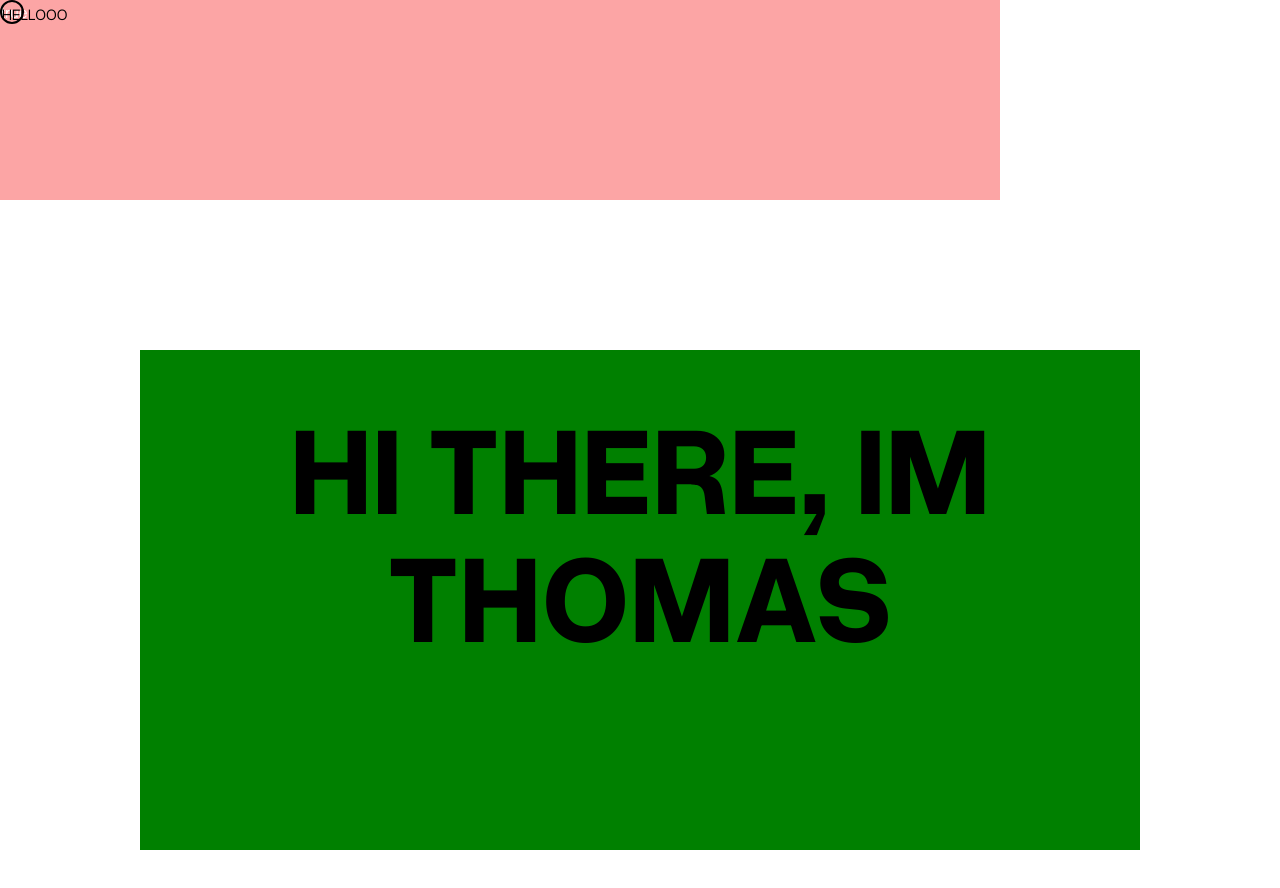
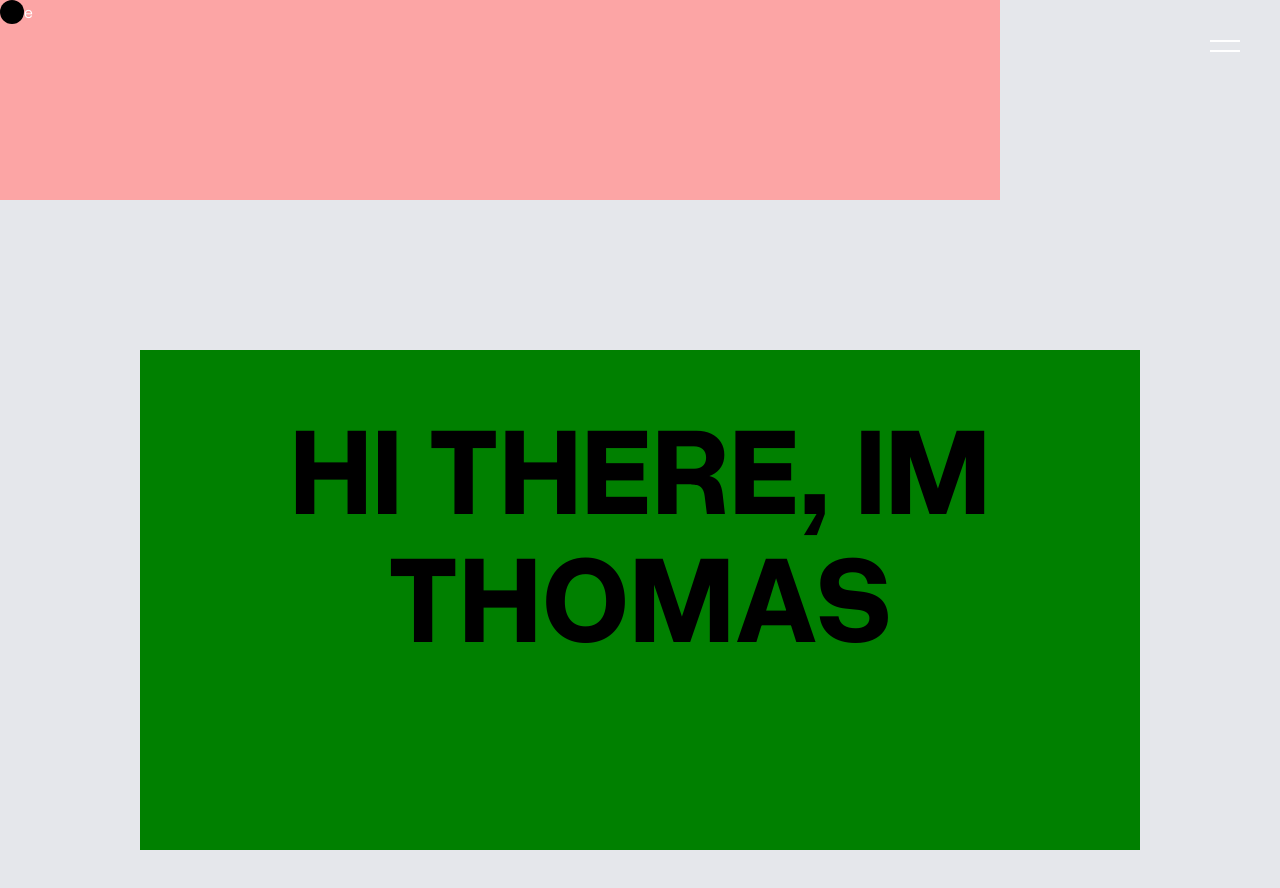
Before and after one commit to thomassbooth/thomas-booth-2024, a Next.js app: page / in a window 1280 px wide. Shown: the top 888 px of the page. Built offline with nearby package versions, Linux system fonts and the light colour scheme.

Commit message:
update types

```diff
--- a/src/app/globals.css
+++ b/src/app/globals.css
@@ -5,7 +5,7 @@
 body{
   margin: 0px;
   padding-bottom: 100vh;
-  cursor: none;
+  /* cursor: none; */
 }
 
 html {
--- a/src/app/layout.tsx
+++ b/src/app/layout.tsx
@@ -1,15 +1,16 @@
 import type { Metadata } from "next";
 import { Inter } from "next/font/google";
 import { GeistSans } from "geist/font/sans";
-import localFont from 'next/font/local'
+import localFont from "next/font/local";
 import "./globals.css";
 import Loading from "@/components/Loading";
 import Cursor from "@/components/Cursor";
+import CursorMenu from "@/layouts/CursorMenu";
 
 const OverusedGrotesk = localFont({
-  src: '../../public/fonts/OverusedGrotesk-VF.woff2',
-  display: 'swap',
-})
+  src: "../../public/fonts/OverusedGrotesk-VF.woff2",
+  display: "swap",
+});
 
 const inter = Inter({ subsets: ["latin"] });
 
@@ -26,8 +27,8 @@ export default function RootLayout({
   return (
     <html lang="en">
       <body className={OverusedGrotesk.className}>
-        <Loading/>
-        {children}
+        <Loading />
+        <CursorMenu>{children}</CursorMenu>
       </body>
     </html>
   );
--- a/src/app/page.tsx
+++ b/src/app/page.tsx
@@ -1,16 +1,17 @@
+'use client'
 import Card from "@/components/Card";
 import Cursor from "@/components/Cursor";
+import Menu from "@/components/Menu";
 import Random from "@/components/Random";
 import Image from "next/image";
 
 export default function Home() {
   return (
-    <main className=" ">
+    <main className="bg-gray-200">
       <Random/>
       <Card colour = {'green'}/>
       <Card colour = {'red'} />
       <Card colour = {'blue'} />
-      <Cursor/>
     </main>
   );
 }
--- a/src/components/Cursor.tsx
+++ b/src/components/Cursor.tsx
@@ -10,11 +10,17 @@ import {
 } from "framer-motion";
 import React, { useEffect, useRef } from "react";
 
-const Cursor = () => {
+const Cursor = ({ stickyElement }: { stickyElement: React.MutableRefObject<any>}) => {
   const [hover, setHover] = useHover((state) => [state.hover, state.setHover]);
 
   const cursorRef = useRef<any>();
-  const cursorSize = 24;
+  const cursorSize = hover ? 60 : 24;
+  const hoveredCursorSize = 60;
+
+  const rotate = (distance: {x: number, y: number}) => {
+    const newAngle = Math.atan2(distance.y, distance.x);
+    animate(cursorRef.current, { rotate: `${newAngle}rad` }, { duration: 0 });
+  };
 
   const mouse = {
     x: useMotionValue(0),
@@ -43,43 +49,90 @@ const Cursor = () => {
       y: clientY - centerCursorDrag.y,
     };
 
+    if (hover.type === "menu") {
+      const { left, top, height, width } =
+        stickyElement.current.getBoundingClientRect();
+
+      //center position of the stickyElement
+      const center = { x: left + width / 2, y: top + height / 2 };
+
+      //distance between the mouse pointer and the center of the custom cursor and
+      const distance = { x: clientX - center.x, y: clientY - center.y };
+
+      //rotate
+      rotate(distance);
+
+      //stretch based on the distance
+      const absDistance = Math.max(Math.abs(distance.x), Math.abs(distance.y));
+      const newScaleX = transform(absDistance, [0, height / 2], [1, 1.3]);
+      const newScaleY = transform(absDistance, [0, width / 2], [1, 0.8]);
+      scale.x.set(newScaleX);
+      scale.y.set(newScaleY);
+
+      //move mouse to center of stickyElement + slightly move it towards the mouse pointer
+      mouse.x.set(center.x - cursorSize / 2 + distance.x * 0.1);
+      mouse.y.set(center.y - cursorSize / 2 + distance.y * 0.1);
+      return;
+    }
+    if (hover.type === 'other') {
+      mouse.x.set(clientX - hoveredCursorSize / 2);
+      mouse.y.set(clientY - hoveredCursorSize / 2);
+    }
+
     if (!hover) {
       const absDistance = Math.max(Math.abs(distance.x), Math.abs(distance.y));
       const newScaleX = transform(absDistance, [0, (width * 3) / 2], [1, 1.3]);
-      const newScaleY = transform(absDistance, [0, (width * 3) / 2], [1, 0.6]);
-
-      const newAngle = Math.atan2(distance.y, distance.x);
-      animate(cursorRef.current, { rotate: `${newAngle}rad` }, { duration: 0 });
+      const newScaleY = transform(absDistance, [0, (width * 3) / 2], [1, 0.7]);
+      rotate(distance);
       scale.x.set(newScaleX);
       scale.y.set(newScaleY);
+      mouse.x.set(clientX - cursorSize / 2);
+      mouse.y.set(clientY - cursorSize / 2);
     }
-    mouse.x.set(clientX - cursorSize / 2);
-    mouse.y.set(clientY - cursorSize / 2);
+  };
+
+  const manageMouseOver = () => {
+    setHover({ type: "menu" });
+  };
+
+  const manageMouseLeave = () => {
+    setHover(false);
+    animate(
+      cursorRef.current,
+      { scaleX: 1, scaleY: 1 },
+      { duration: 0, type: "spring" }
+    );
   };
 
   useEffect(() => {
     window.addEventListener("mousemove", manageMouseMove);
-
     if (!hover)
       animate(
         cursorRef.current,
         { scaleX: 1, scaleY: 1 },
-        { duration: 0.5, type: "spring" }
+        { duration: 0, type: "spring" }
       );
-    if (hover) {
+    if (hover.type === "other") {
       animate(
         cursorRef.current,
-        { scaleX: 5, scaleY: 5 },
-        { duration: 0.5, type: "spring" }
-      );
-      animate(
-        cursorRef.current,
-        { rotate: 0 },
+        { scaleX: 1, scaleY: 1, rotate: 0  },
         { duration: 0, type: "spring" }
       );
     }
-    return () => window.removeEventListener("mousemove", manageMouseMove);
+    return () => {
+      window.removeEventListener("mousemove", manageMouseMove);
+    };
   }, [hover]);
+
+  useEffect(() => {
+    stickyElement.current.addEventListener("mouseenter", manageMouseOver);
+    stickyElement.current.addEventListener("mouseleave", manageMouseLeave);
+
+    return () => {
+      stickyElement.current.removeEventListener("mouseenter", manageMouseOver);
+      stickyElement.current.removeEventListener("mouseleave", manageMouseLeave);
+    };
+  }, [hover])
 
   return (
     <motion.div
@@ -87,7 +140,11 @@ const Cursor = () => {
       transformTemplate={({ rotate, scaleX, scaleY }) =>
         `rotate(${rotate}) scaleX(${scaleX}) scaleY(${scaleY})`
       }
-      className="w-6 h-6 fixed rounded-full z-10 border-2 border-black pointer-events-none"
+      className="flex justify-center items-center w-6 h-6 fixed rounded-full bg-black pointer-events-none"
+      animate={{
+        width: cursorSize,
+        height: cursorSize,
+      }}
       style={{
         left: smoothMouse.x,
         top: smoothMouse.y,
@@ -95,7 +152,7 @@ const Cursor = () => {
         scaleY: scale.y,
       }}
     >
-      {hover && <span>HELLOOO</span>}
+      {/* {hover && <span className="text-lg">view</span>} */}
     </motion.div>
   );
 };
--- a/src/components/Loading.tsx
+++ b/src/components/Loading.tsx
@@ -27,9 +27,9 @@ const Loading = ({ children }: any) => {
       {!loaded && (
         <motion.div
           exit={{ height: 0 }}
-          className="fixed top-0 flex justify-center items-center w-screen bg-black z-20 h-screen"
+          className="fixed top-0 flex justify-center items-center w-screen bg-gray-text z-20 h-screen"
         >
-          <span className = 'text-gray-text text-9xl font-bold'>THOMAS BOOTH FOLIO</span>
+          <span className = 'text-loading-background text-9xl font-bold'>THOMAS BOOTH FOLIO</span>
         </motion.div>
       )}
     </AnimatePresence>
--- /dev/null
+++ b/src/components/Magnetic.tsx
@@ -0,0 +1,35 @@
+"use client";
+
+import { useRef, useState } from "react";
+import { motion } from "framer-motion";
+
+export default function Magnetic({ children }: { children: React.ReactNode }) {
+  const ref = useRef<any>(null);
+  const [position, setPosition] = useState({ x: 0, y: 0 });
+
+  const handleMouse = (e: any) => {
+    const { clientX, clientY } = e;
+    const { height, width, left, top } = ref.current.getBoundingClientRect();
+    const middleX = clientX - (left + width / 2);
+    const middleY = clientY - (top + height / 2);
+    setPosition({ x: middleX * 0.1, y: middleY * 0.1 });
+  };
+
+  const reset = () => {
+    setPosition({ x: 0, y: 0 });
+  };
+
+  const { x, y } = position;
+  return (
+    <motion.div
+      style={{ position: "relative" }}
+      ref={ref}
+      onMouseMove={handleMouse}
+      onMouseLeave={reset}
+      animate={{ x, y }}
+      transition={{ type: "spring", stiffness: 350, damping: 5, mass: 0.5 }}
+    >
+      {children}
+    </motion.div>
+  );
+}
--- /dev/null
+++ b/src/components/Menu.tsx
@@ -0,0 +1,22 @@
+"use client";
+
+import { forwardRef } from "react";
+import Magnetic from "./Magnetic";
+
+const Menu = forwardRef<HTMLDivElement>(function index(props, ref) {
+  return (
+    <div className="fixed flex w-full justify-end p-[10px] z-10">
+      <Magnetic>
+        <div className="cursor-pointer relative flex gap-2 flex-col p-[30px] pointer-events-none before:block before:w-[30px] before:h-[2px] before:bg-white after:block after:w-[30px] after:h-[2px] after:bg-white">
+          <div
+            ref={ref}
+            className="absolute left-0 top-0 w-full h-full pointer-events-auto hover:scale-[3]"
+          ></div>
+        </div>
+      </Magnetic>
+      <div></div>
+    </div>
+  );
+});
+
+export default Menu;
--- a/src/components/Random.tsx
+++ b/src/components/Random.tsx
@@ -13,7 +13,7 @@ const Random = () => {
       }}
       onMouseEnter={() => {
         console.log('entering')
-        setHover(true);
+        setHover({type: 'other'});
       }}
     >
       {hover ? "true" : "false"}
--- /dev/null
+++ b/src/layouts/CursorMenu.tsx
@@ -0,0 +1,18 @@
+"use client";
+
+import Cursor from "@/components/Cursor";
+import Menu from "@/components/Menu";
+import React, { useRef } from "react";
+
+const CursorMenu = ({ children }: { children: React.ReactNode }) => {
+  const stickyElement = useRef(null);
+  return (
+    <div>
+      <Menu ref={stickyElement} />
+      <Cursor stickyElement={stickyElement} />
+      {children}
+    </div>
+  );
+};
+
+export default CursorMenu;
--- a/src/store/useHover.ts
+++ b/src/store/useHover.ts
@@ -1,12 +1,12 @@
 import { create } from "zustand";
 
 type State = {
-  hover: boolean;
+  hover: any;
   // selectedProject: null | Project
 };
 
 type Action = {
-  setHover: (hover: boolean) => void;
+  setHover: (hover: any) => void;
 };
 
 // Create your store, which includes both state and (optionally) actions
--- a/tailwind.config.ts
+++ b/tailwind.config.ts
@@ -16,7 +16,11 @@ const config: Config = {
       colors: {
         gray: {
           text: '#383632'
+        },
+        loading: {
+          background: '#DEDED5'
         }
+
       }
     },
   },
```
